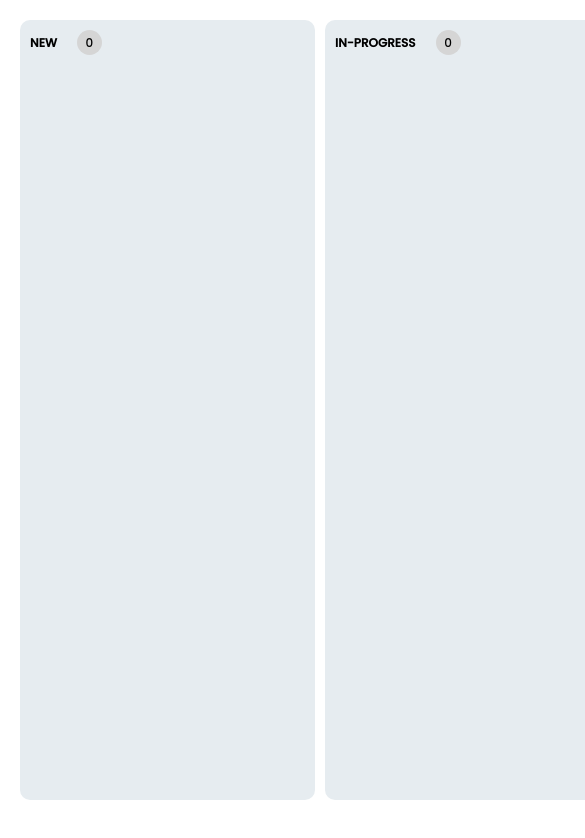
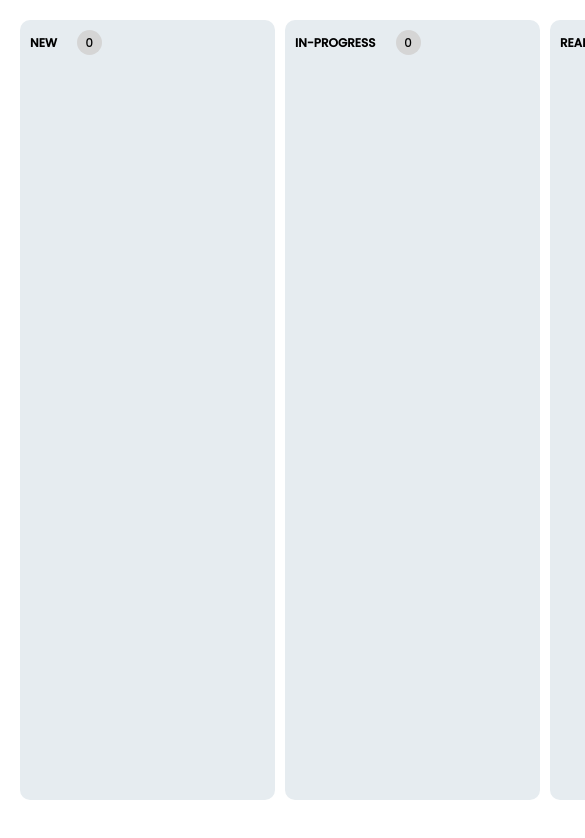
Before and after one commit to vnpt-epay-interns/EMS-frontend, a Vue app: page /dashboard in a window 390 px wide. Shown: the top 838 px of the page, 585 px wide, since content can reach past the window. Built offline with nearby package versions, Linux system fonts and the light colour scheme; no server answers; sample sign-in values are in the browser's storage; what vue3-google-login would draw is missing.

Commit message:
fix responsive bug

```diff
--- a/src/views/pages/DashboardPage.vue
+++ b/src/views/pages/DashboardPage.vue
@@ -292,6 +292,16 @@ watchEffect(async () => {
   }
 }
 
+@media (max-width: 1600px) {
+  .dashboard {
+
+    .column-container {
+      .column {
+        min-width: 275px;
+      }
+    }
+  }
+}
 @media (max-width: 1400px) {
   .dashboard {
     .heading {
@@ -324,14 +334,4 @@ watchEffect(async () => {
   }
 }
 
-@media (max-width: 1600px) {
-  .dashboard {
-
-    .column-container {
-      .column {
-        min-width: 275px;
-      }
-    }
-  }
-}
 </style>
```
